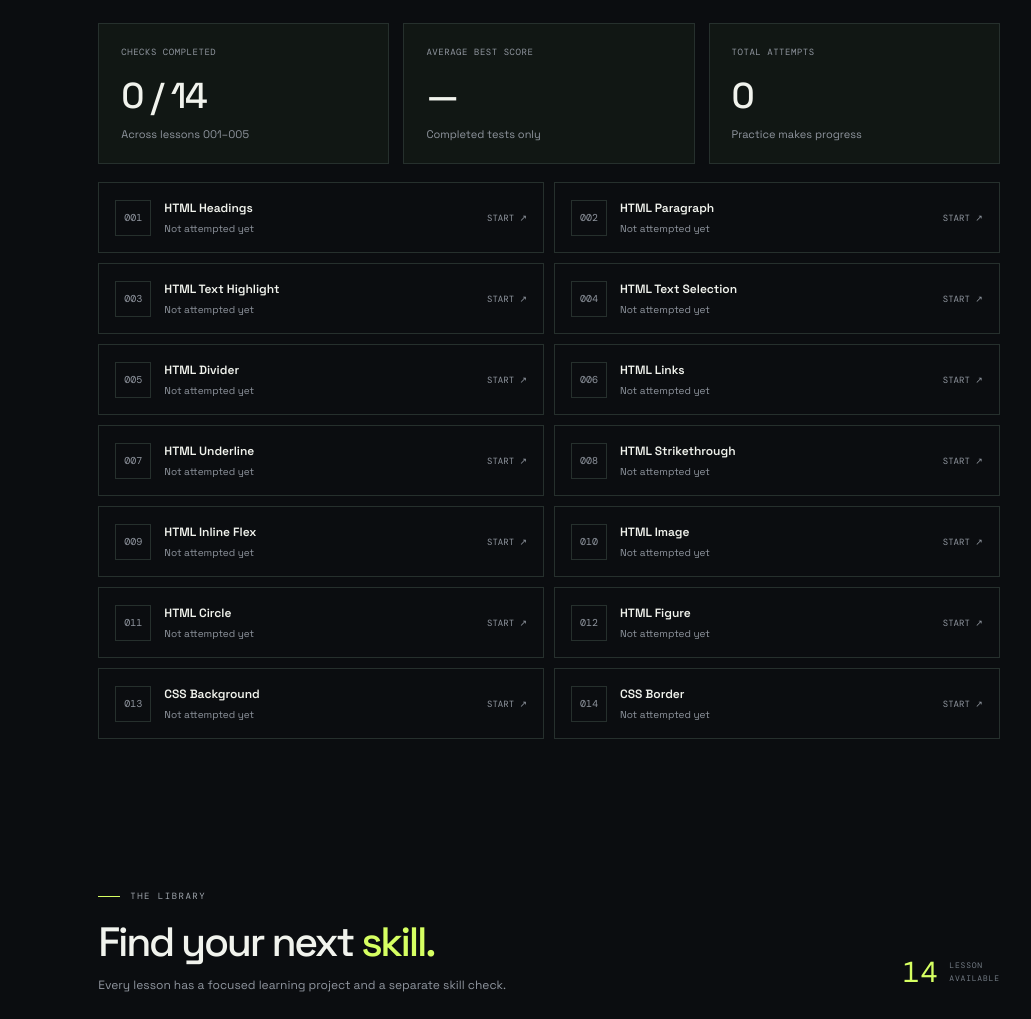
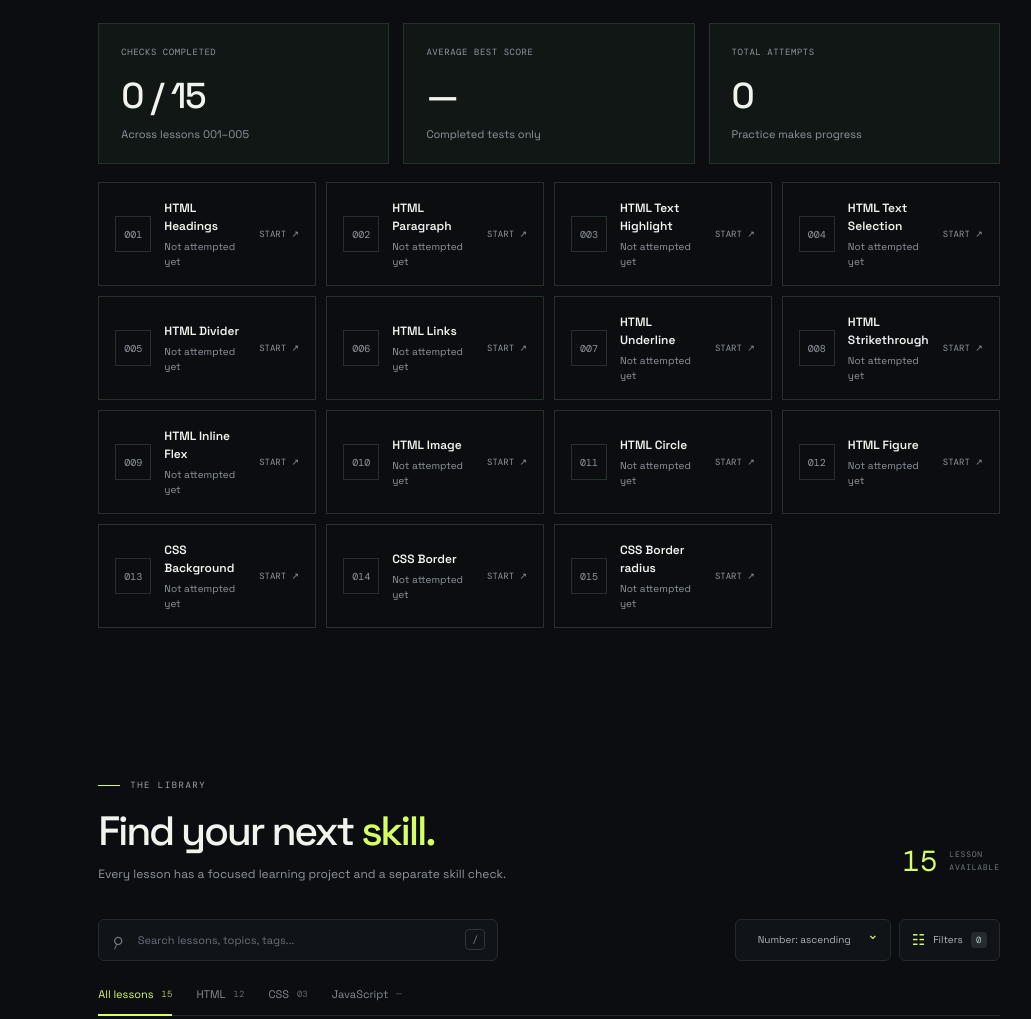
Before and after one commit to freetimezp/roadmap-web-coding, a plain HTML site: page index.html in a window 1280 px wide. Shown: the part 842-1861 px from the top of the page, without its empty margins (215-1246 px from the left). Drawn offline with nearby package versions, Linux system fonts and the light colour scheme.

Commit message:
18. roadmap-web-coding. Add 015 Border radius.

```diff
--- a/assets/css/style.css
+++ b/assets/css/style.css
@@ -1995,7 +1995,7 @@ select:focus-visible {
 
 .progress-test-list {
     display: grid;
-    grid-template-columns: repeat(2, minmax(0, 1fr));
+    grid-template-columns: repeat(4, minmax(0, 1fr));
     gap: 10px;
 }
 
--- a/assets/js/data.js
+++ b/assets/js/data.js
@@ -429,6 +429,41 @@ export const roadmapData = [
             enabled: true,
         },
     },
+
+    {
+        id: 15,
+        number: "015",
+        title: "CSS Border radius",
+        description:
+            "From sharp corners to soft curves. Discover how one CSS property can completely change the personality of an element.",
+        category: "CSS",
+
+        topic: "Fundamentals",
+        difficulty: "Beginner",
+        status: "published",
+
+        learningUrl: "https://github.com/freetimezp/school-015-border-radius",
+        learningDemo: "https://freetimezp.github.io/school-015-border-radius/",
+        testUrl: "https://github.com/freetimezp/skillscheck-015-border-radius",
+        testDemo: "https://freetimezp.github.io/skillscheck-015-border-radius/",
+
+        preview: "./assets/images/100/015-border-radius.jpg",
+        tags: [
+            "HTML",
+            "CSS",
+            "Border",
+            "Border radius",
+            "Semantic HTML",
+            "Fundamentals",
+        ],
+
+        // skill test data
+        skillCheck: {
+            id: "015",
+            title: "CSS Border radius",
+            enabled: true,
+        },
+    },
 ];
 
 // Future entries can use status: "planned" or "in-progress".
```
Also changed, not shown: assets/images/100/015-border-radius.jpg (added).
